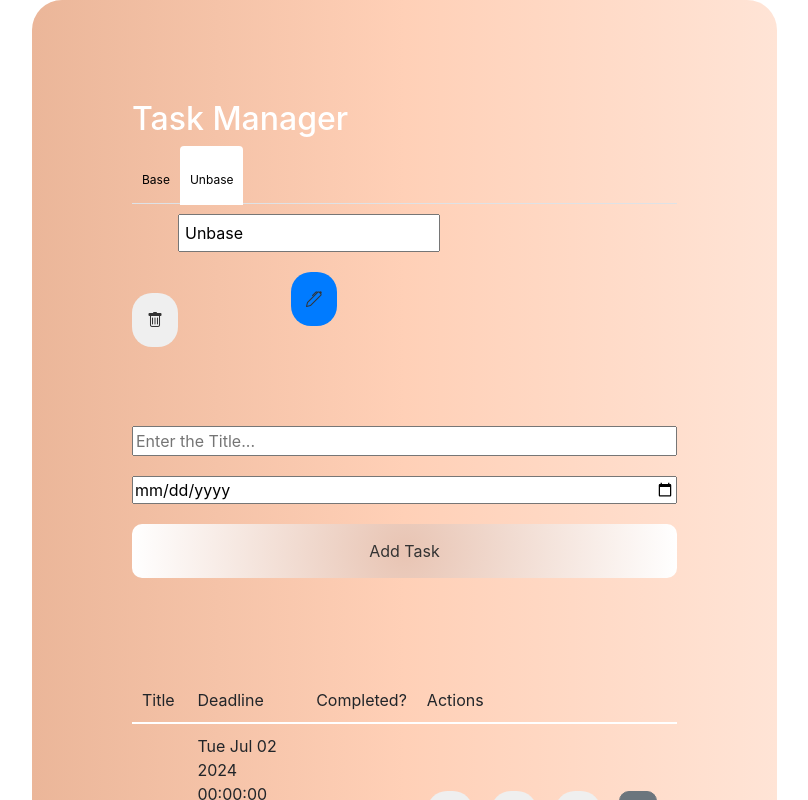
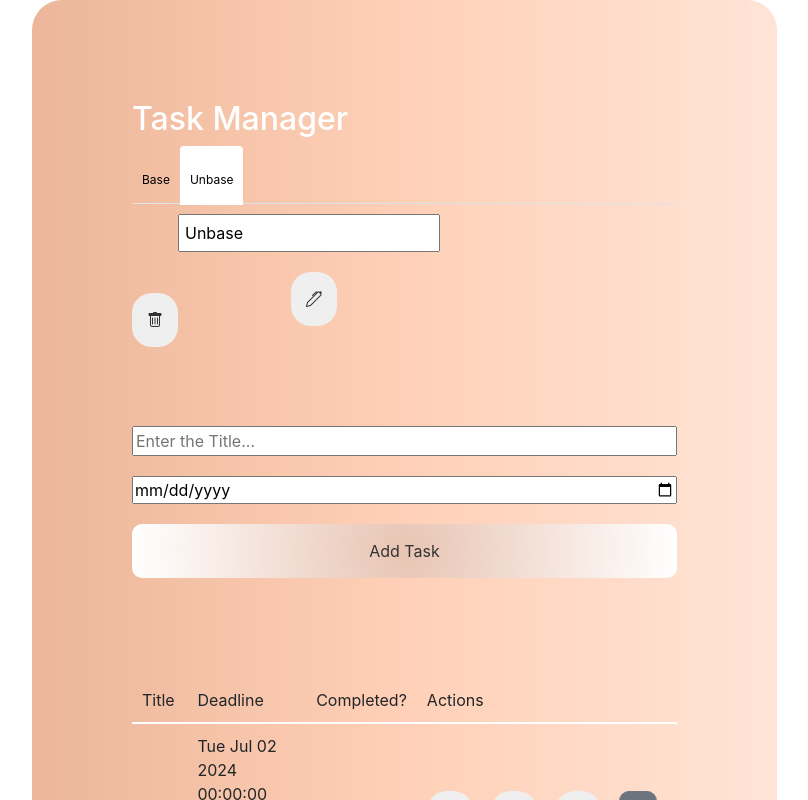
Before and after one commit to felifau/todolistfrontend, a Vue app: page / in a window 1280 px wide. Shown: the top 800 px of the page, without its empty margins (0-808 px from the left). Built offline with nearby package versions, Linux system fonts and the light colour scheme; no server answers.

Commit message:
add Task Change Title Button (2)

```diff
--- a/src/App.vue
+++ b/src/App.vue
@@ -24,7 +24,7 @@
             <form @submit.prevent="updateList(list)" style="display: flex; align-items: center;">
               <input type="text" v-model="list.title" placeholder="Enter new List Title..."
                      style="margin-right: 10px; padding: 5px; font-size: 1em; flex: 1;" />
-              <DefaultButton type="submit" class="btn btn-primary">
+              <DefaultButton type="submit">
                 <i class="bi bi-pen"></i>
               </DefaultButton>
             </form>
```
